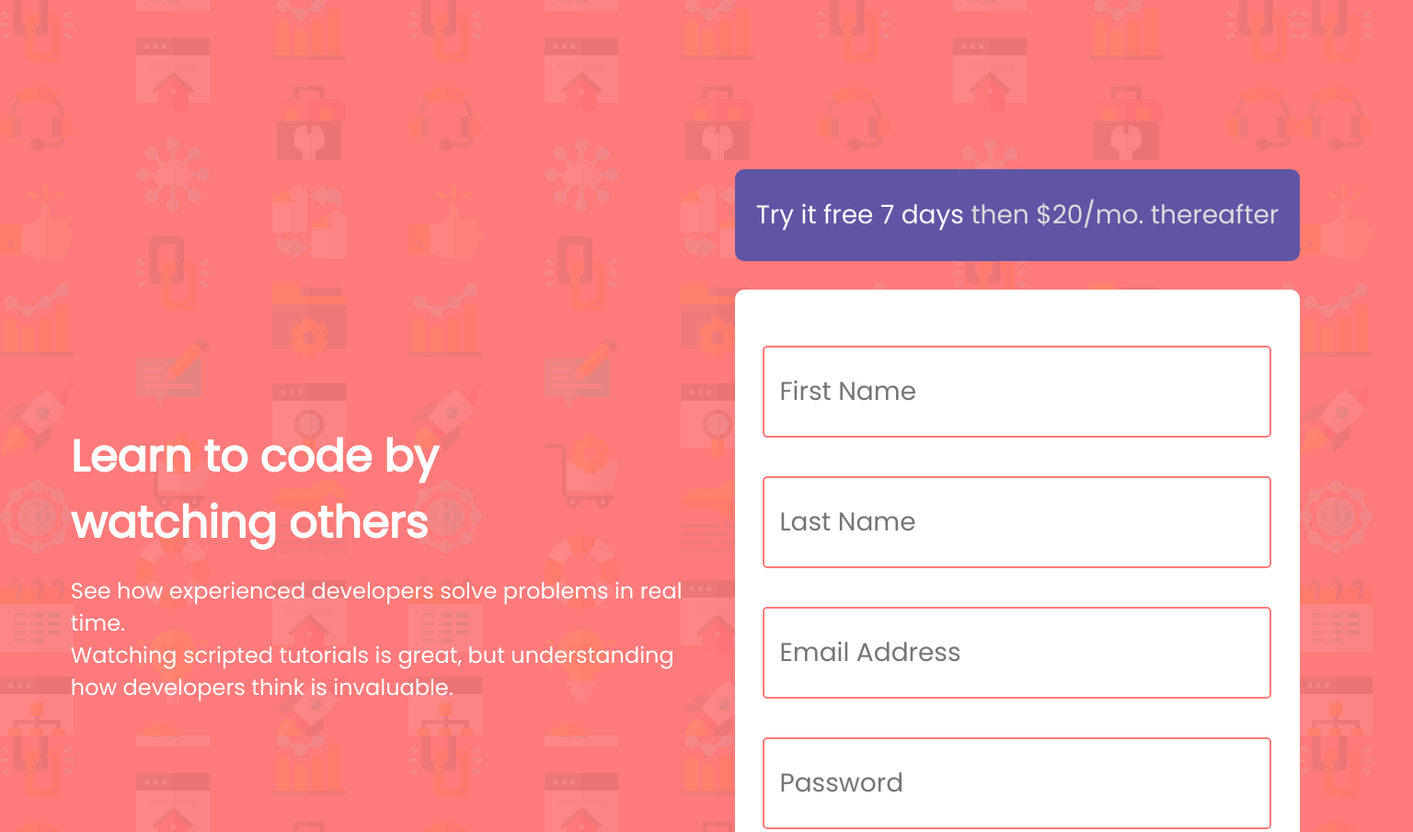
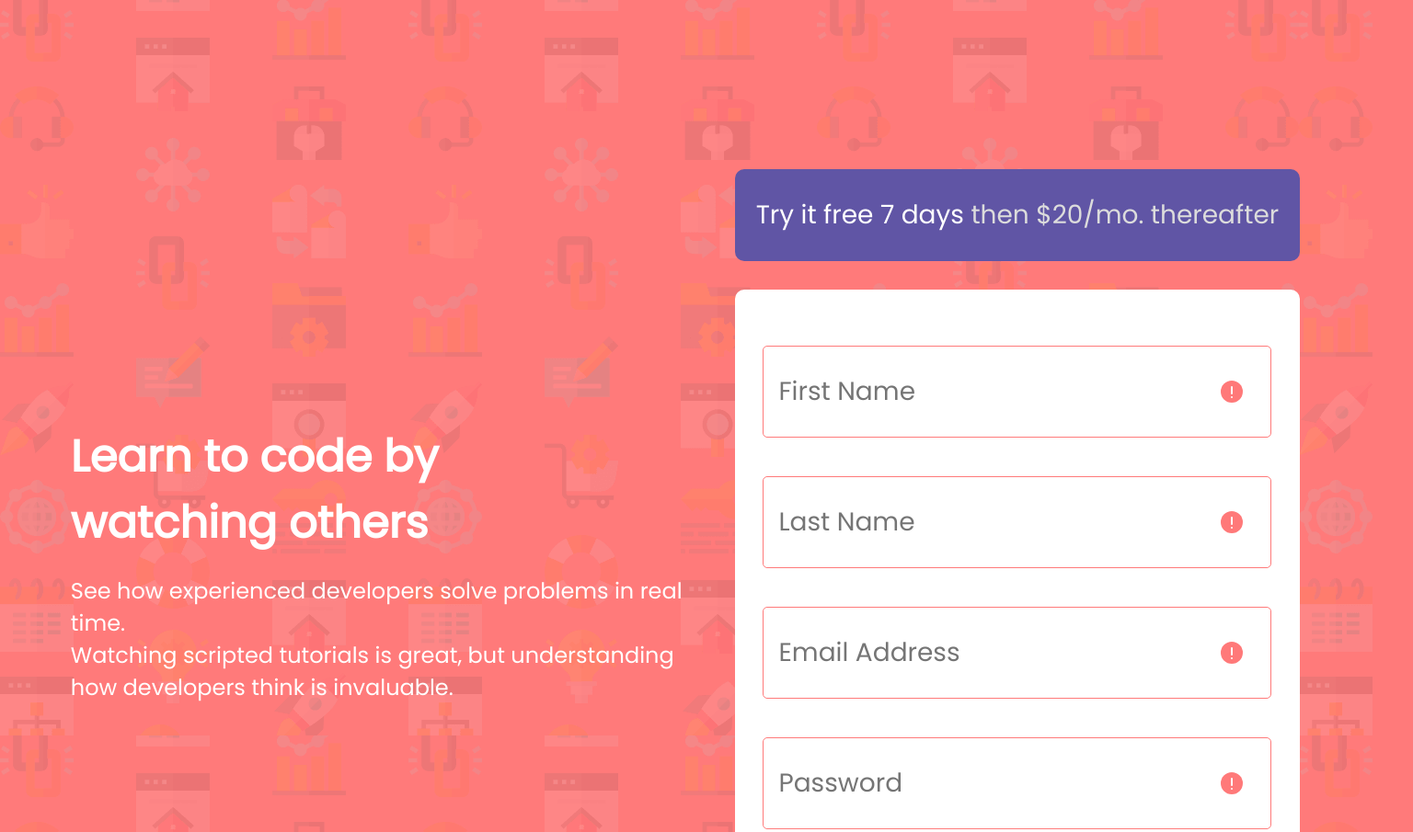
Before and after one commit to Adeola00/Zuri-Task-Form, a plain HTML site: page index.html in a window 1536 px wide. Shown: the top 905 px of the page at 92% size. Drawn offline with Linux system fonts and the light colour scheme.

Commit message:
css edit

```diff
--- a/index.css
+++ b/index.css
@@ -68,8 +68,21 @@ form input{
     border: 0.5px lightgray solid;
 
 }
-input:invalid {
-    border: 2px solid hsl(0, 100%, 74%) ;
+input:required:invalid {
+    outline: none;
+    border: none;
+    background-image:url('icon-error.svg');
+    background-repeat: no-repeat;
+    background-position: right;
+    background-origin: content-box;
+    border: 1px solid hsl(0, 100%, 74%) ;
+    padding-right: 5%;
+}
+
+input:invalid{
+    outline: none;
+    border: none;
+    border:  1px solid hsl(0, 100%, 74%) ;
 }
 .claim-button{
     background-color: hsl(154, 59%, 51%);
@@ -142,7 +155,19 @@ input:invalid {
         border: 0.5px lightgray solid;
         font-size: 28px;
     }
+    input:required:invalid {
+        outline: none;
+        border: none;
+        background-image:url('icon-error.svg');
+        background-repeat: no-repeat;
+        background-position: right;
+        background-origin: content-box;
+        border: 1px solid hsl(0, 100%, 74%) ;
+        padding-right: 5%;
+    }
+
     input:invalid {
+        outline: none;
         border: 2px solid hsl(0, 100%, 74%) ;
     }
     .claim-button{
@@ -199,11 +224,20 @@ input:invalid {
         margin-bottom: 25%;
         border-radius: 10px;
         width: 80%;
+    }
+    input:required:invalid {
+        outline: none;
+        border: none;
+        background-image:url('icon-error.svg');
+        background-repeat: no-repeat;
+        background-position: right;
+        background-origin: content-box;
+        border: 1px solid hsl(0, 100%, 74%) ;
+        padding-right: 5%;
+    }
 
-
-
-    }
     input:invalid {
+        outline: none;
         border: 2px solid hsl(0, 100%, 74%) ;
     }
     .claim-button{
```
Also changed, not shown: icon-error.svg (added).
